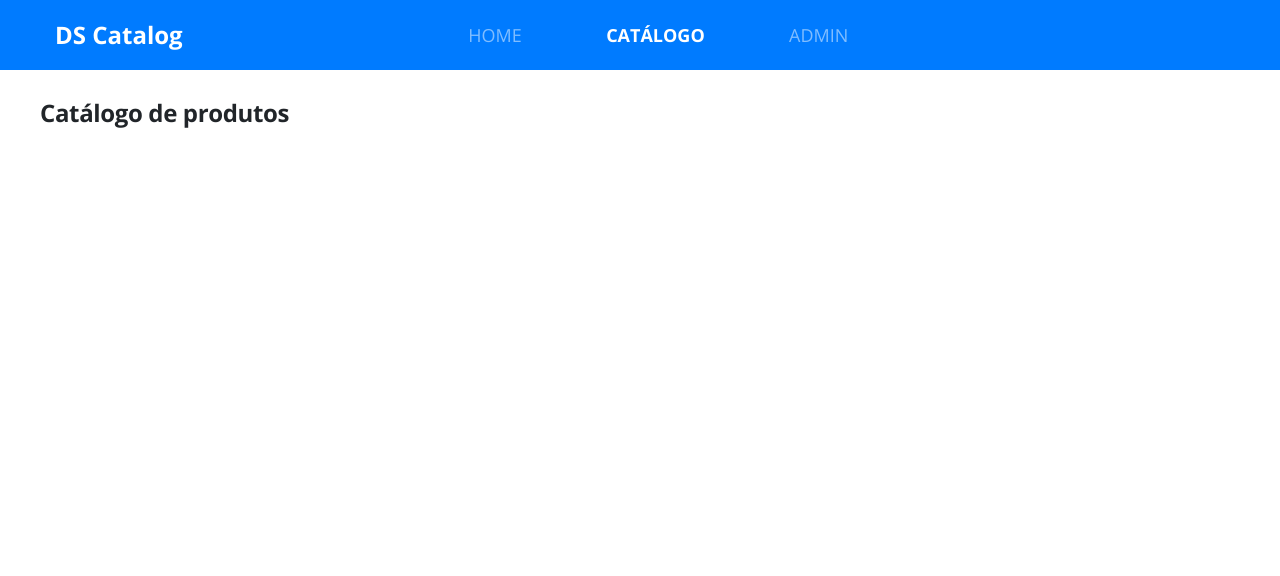
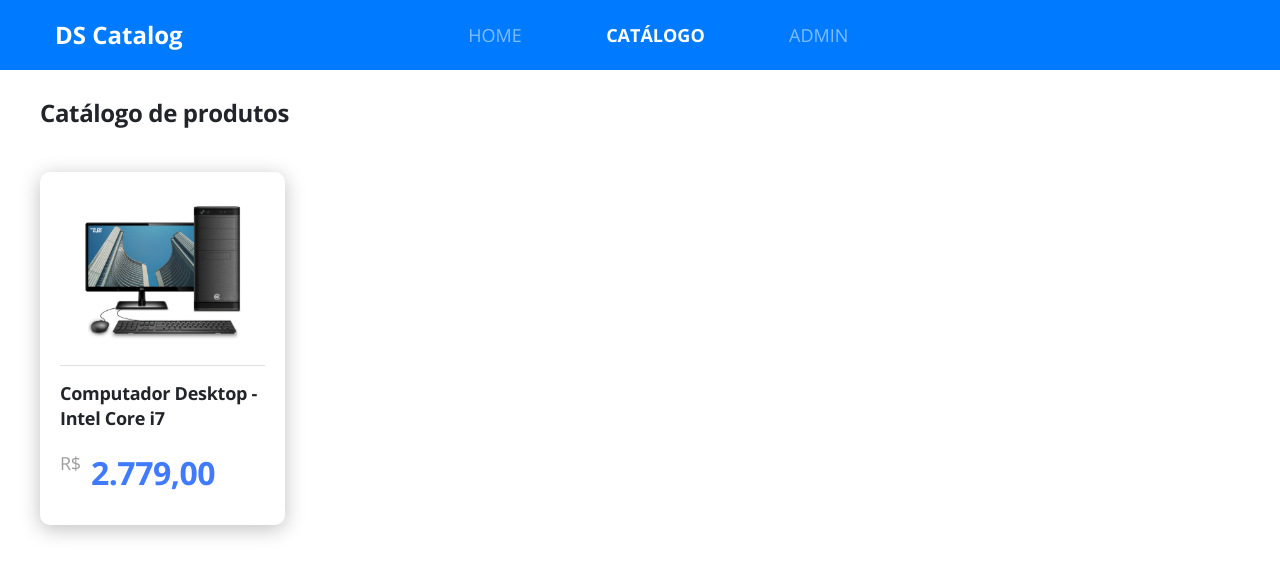
Before and after one commit to pcoliveira90/dscatalog, a React (Create React App) app in the folder front-web/: page /catalog in a window 1280 px wide. Shown: the top 576 px of the page. Built offline with nearby package versions, Linux system fonts and the light colour scheme.

Commit message:
product card custom

```diff
--- /dev/null
+++ b/front-web/src/pages/Catalog/components/ProductCard/index.tsx
@@ -0,0 +1,22 @@
+import React from 'react';
+import './styles.scss';
+import {ReactComponent as ProductImage} from '../../../../core/assets/images/product.svg'
+
+const ProductCard = () =>{
+    return(
+        <div className="card-base border-radius-10 product-card">
+            <ProductImage />
+            <div className="product-info">
+                <h6 className="product-name">
+                    Computador Desktop - Intel Core i7
+                </h6>
+                <div className="product-price-container">
+                    <span className="product-currency">R$</span>
+                    <h3 className="product-price">2.779,00</h3>
+                </div>
+            </div>
+        </div>
+    )
+}
+
+export default ProductCard;
--- /dev/null
+++ b/front-web/src/pages/Catalog/components/ProductCard/styles.scss
@@ -0,0 +1,38 @@
+.product-card{
+    width: 245px;
+    padding: 20px 20px 30px 20px;
+    text-align: center;
+}
+
+.product-info{
+    text-align: left;
+    padding-top: 15px;
+    border-top: 1px solid #E1E1E1;
+    margin-top: 15px;
+}
+
+.product-name{
+    font-size: 18px;
+    line-height: 25px;
+    letter-spacing: -0.015em;
+}
+
+.product-price-container{
+    margin-top: 20px;
+    display: flex;
+}
+
+.product-currency{
+    font-size: 18px;
+    line-height: 25px;
+    letter-spacing: -0.015em;
+    color: #9E9E9E;
+}
+
+.product-price{
+    font-size: 32px;
+    line-height: 44px;
+    letter-spacing: -0.015em;
+    color: #407BFF;
+    margin-left: 10px;
+}
--- a/front-web/src/pages/Catalog/index.tsx
+++ b/front-web/src/pages/Catalog/index.tsx
@@ -1,4 +1,5 @@
 import React from 'react';
+import ProductCard from './components/ProductCard';
 import './styles.scss';
 
 const Catalog = () =>{
@@ -6,7 +7,7 @@
         <div className="catalog-container">
             <h1 className="catalog-title">Catálogo de produtos</h1>
             <div className="catalog-products">
-
+                <ProductCard />
             </div>
         </div>
     )
--- a/front-web/src/pages/Catalog/styles.scss
+++ b/front-web/src/pages/Catalog/styles.scss
@@ -12,4 +12,7 @@
 
 .catalog-products{
     margin-top: 43px;
+    display: flex;
+    justify-content: space-between;
+    flex-wrap: wrap;
 }
```
Also changed, not shown: front-web/src/core/assets/images/product.svg (added), 1 other file (tests, documents, lock files or other folders).
